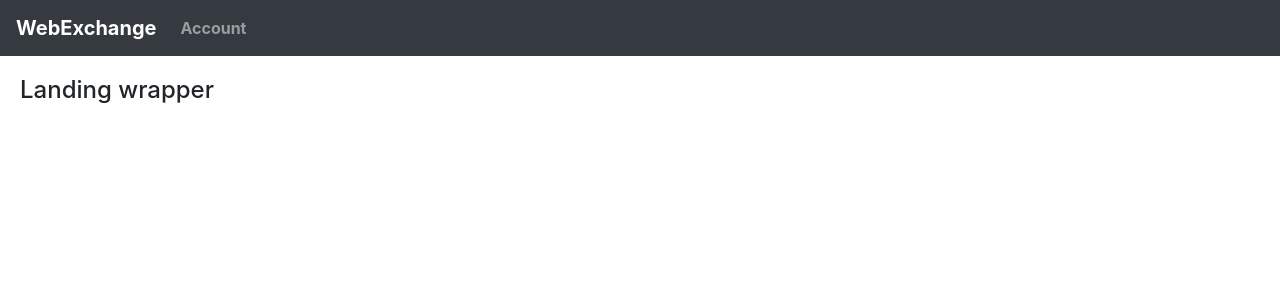
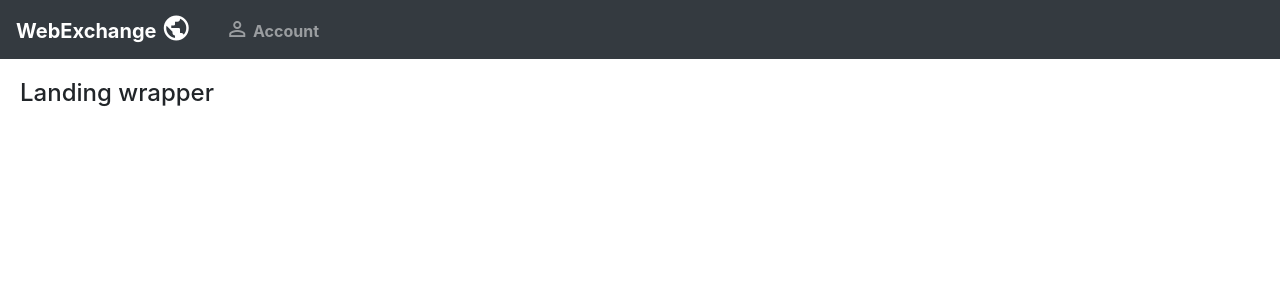
Before and after one commit to GreenY1245/Angular-WebExchange, an Angular app: page / in a window 1280 px wide. Shown: the top 300 px of the page. Built offline with nearby package versions, Linux system fonts and the light colour scheme.

Commit message:
Minor style changes

```diff
--- a/src/app/app.component.css
+++ b/src/app/app.component.css
@@ -10,3 +10,12 @@
 .navbar-brand, .nav-item {
     font-weight: bold;
 }
+
+.material-icons {
+    vertical-align: text-bottom;
+    font-size: 1.5em;
+}
+
+.nav-item {
+    padding-left: 10px;
+}
--- a/src/app/app.component.html
+++ b/src/app/app.component.html
@@ -1,18 +1,18 @@
 
 <div id="main-wrapper">
   <nav class="navbar navbar-expand-lg navbar-dark bg-dark">
-    <a class="navbar-brand" href="#" routerLink="/" routerLinkActive="router-link-active" >WebExchange</a>
+    <a class="navbar-brand" href="#" routerLink="/" routerLinkActive="router-link-active" >WebExchange <i class="material-icons">public</i></a>
     <button class="navbar-toggler" type="button" data-toggle="collapse" data-target="#navbarNav" aria-controls="navbarNav" aria-expanded="false" aria-label="Toggle navigation">
       <span class="navbar-toggler-icon"></span>
     </button>
     <div class="collapse navbar-collapse" id="navbarNav">
-      <ul class="navbar-nav">
+      <ul class="navbar-nav mr-auto">
 
         <li class="nav-item">
-          <a class="nav-link" href="#" routerLink="/account" routerLinkActive="active"  >Account</a>
+          <a class="nav-link" href="#" routerLink="/account" routerLinkActive="active" ><i class="material-icons">perm_identity</i> Account</a>
         </li>
         <li class="nav-item">
-          <a *ngIf="isLoggedIn()" class="nav-link" href="#" routerLink="/logout" routerLinkActive="active"  >Logout</a>
+          <a *ngIf="isLoggedIn()" class="nav-link" href="#" routerLink="/logout" routerLinkActive="active" ><i class="material-icons">lock_open</i> Logout</a>
         </li>
       </ul>
     </div>
```
